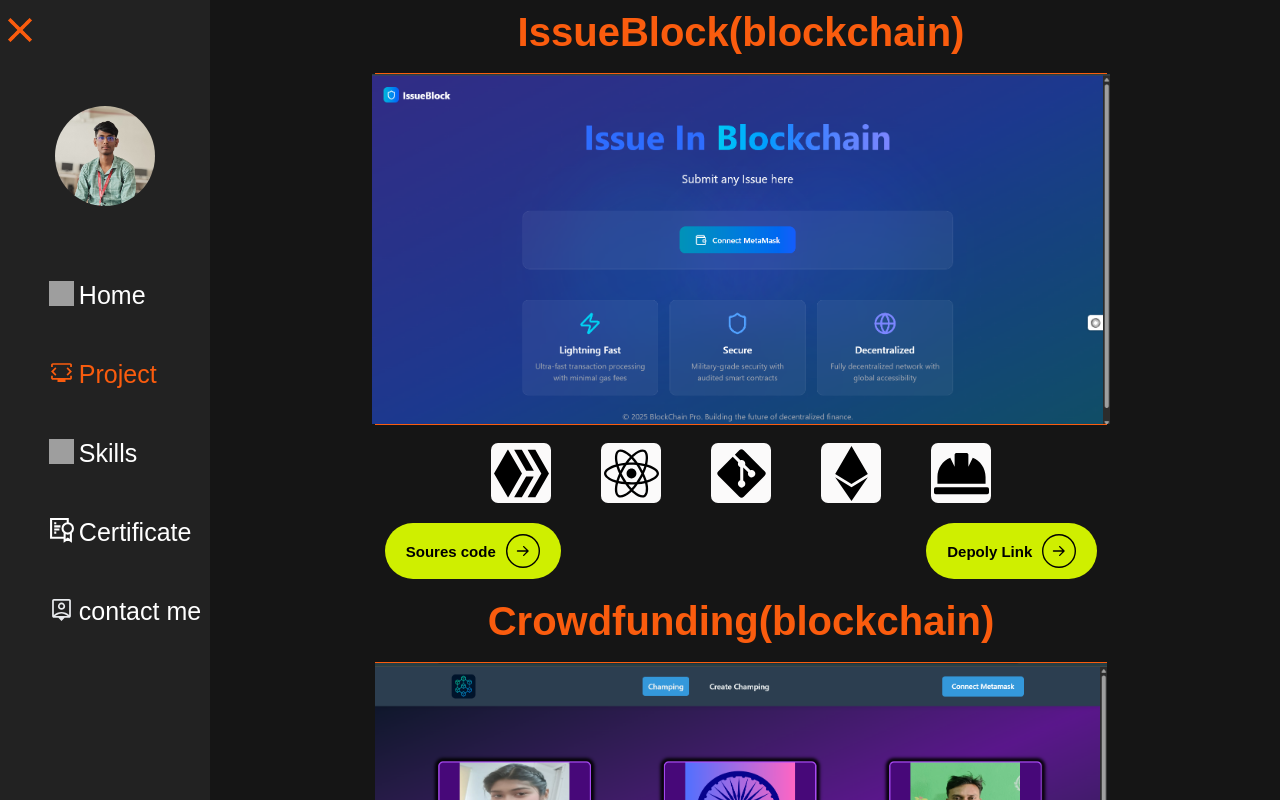
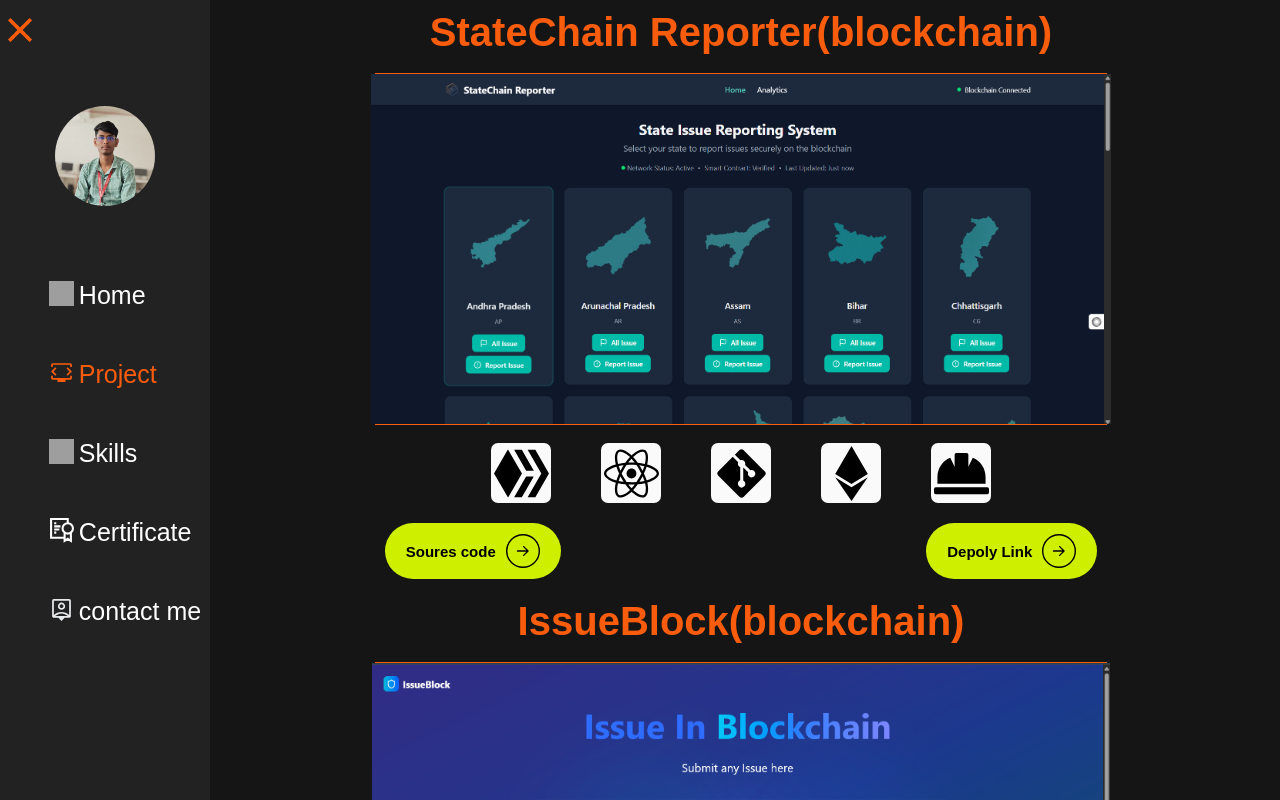
Before and after one commit to skrijwan100/React-portfolio, a React (Create React App) app: page /project in a window 1280 px wide. Shown: the top 800 px of the page. Built offline with nearby package versions, Linux system fonts and the light colour scheme; grey boxes are pictures that could not be loaded; a web font is replaced by a local one.

Commit message:
add new project

```diff
--- a/src/component/Home.js
+++ b/src/component/Home.js
@@ -26,6 +26,8 @@ export default function Home({ navhide, startLoader }) {
             'I am a Web Developer',
             1500, // wait 1s before replacing "Mice" with "Hamsters"
             'I am a MERN  Developer',
+            1500,
+            'I am a Blockchain Developer',
             1500,
             'I am a React Developer',
             1500,
--- a/src/component/Project.js
+++ b/src/component/Project.js
@@ -17,6 +17,7 @@ import solvemate from "../assets/slovemate.png"
 import npmauth from "../assets/Screenshot 2025-07-11 003811.png"
 import block1 from "../assets/block1.png"
 import block2 from "../assets/block2.png"
+import block3 from "../assets/block3.png"
 import { FaReact, FaHtml5, FaPython } from "react-icons/fa6";
 import { FaNodeJs, FaCss3Alt, FaBootstrap, FaGitAlt } from "react-icons/fa";
 import { SiMongodb, SiExpress, SiFlask } from "react-icons/si";
@@ -30,6 +31,78 @@ export default function Project({ navhide }) {
     <div style={{ backgroundColor: "#151515", paddingTop: "10px", color: "white" }}>
       <div className="main-project-box" style={{ marginLeft: navhide ? "80px" : "202px", transition: "margin-left 0.4s ease-in-out" }}>
 
+        <div className="project-box" id='frist1'>
+          <div className="title-box">StateChain Reporter(blockchain)</div>
+          <div className="vedio-box" style={{ display: "flex", alignItems: "center", justifyContent: "center", margin: "18px 0px" }}>
+            <div className="vedio" style={{ height: "350px", width: "57vw", border: "1px solid #fa5c0e", display: "flex", alignItems: "center", justifyContent: "center" }}>
+              <img className='resclass' src={block3} alt="" style={{ height: "350px" }} />
+            </div>
+          </div>
+          <div className="about-box">
+            <div className="tech-stack" style={{ display: "flex", justifyContent: "center", gap: "50px", flexWrap: "wrap", marginBottom: "20px" }}>
+              <div className="img-box">
+                <SiHiveBlockchain style={{ height: "55px", width: "55px", color: "black" }} />
+              </div>
+              <div className="img-box">
+                <FaReact style={{ height: "55px", width: "55px", color: "black" }} />
+              </div>
+
+              <div className="img-box">
+                <FaGitAlt style={{ height: "55px", width: "55px", color: "black" }} />
+
+              </div>
+              <div className="img-box">
+                <FaEthereum style={{ height: "55px", width: "55px", color: "black" }} />
+
+              </div>
+              <div className="img-box">
+                <FaHardHat style={{ height: "55px", width: "55px", color: "black" }} />
+
+              </div>
+            </div>
+            <div className="link-box" style={{ display: "flex", alignItems: "center", justifyContent: "space-around", marginBottom: "20px" }}>
+              <div className="github-link">
+                <Link to="https://github.com/skrijwan100/StateChain-Reporter" target='_blank' style={{ textDecoration: "none" }}><button className='code-btn'>
+                  <span>Soures code</span>
+                  <svg
+                    xmlns="http://www.w3.org/2000/svg"
+                    fill="none"
+                    viewBox="0 0 74 74"
+                    height="34"
+                    width="34"
+                  >
+                    <circle strokeWidth="3" stroke="black" r="35.5" cy="37" cx="37"></circle>
+                    <path
+                      fill="black"
+                      d="M25 35.5C24.1716 35.5 23.5 36.1716 23.5 37C23.5 37.8284 24.1716 38.5 25 38.5V35.5ZM49.0607 38.0607C49.6464 37.4749 49.6464 36.5251 49.0607 35.9393L39.5147 26.3934C38.9289 25.8076 37.9792 25.8076 37.3934 26.3934C36.8076 26.9792 36.8076 27.9289 37.3934 28.5147L45.8787 37L37.3934 45.4853C36.8076 46.0711 36.8076 47.0208 37.3934 47.6066C37.9792 48.1924 38.9289 48.1924 39.5147 47.6066L49.0607 38.0607ZM25 38.5L48 38.5V35.5L25 35.5V38.5Z"
+                    ></path>
+                  </svg>
+                </button></Link>
+
+              </div>
+              <div className="depoly-link">
+                <Link to="https://state-chain-reporter.vercel.app/" target='_blank' style={{ textDecoration: "none" }}><button className='code-btn'>
+                  <span>Depoly Link</span>
+                  <svg
+                    xmlns="http://www.w3.org/2000/svg"
+                    fill="none"
+                    viewBox="0 0 74 74"
+                    height="34"
+                    width="34"
+                  >
+                    <circle strokeWidth="3" stroke="black" r="35.5" cy="37" cx="37"></circle>
+                    <path
+                      fill="black"
+                      d="M25 35.5C24.1716 35.5 23.5 36.1716 23.5 37C23.5 37.8284 24.1716 38.5 25 38.5V35.5ZM49.0607 38.0607C49.6464 37.4749 49.6464 36.5251 49.0607 35.9393L39.5147 26.3934C38.9289 25.8076 37.9792 25.8076 37.3934 26.3934C36.8076 26.9792 36.8076 27.9289 37.3934 28.5147L45.8787 37L37.3934 45.4853C36.8076 46.0711 36.8076 47.0208 37.3934 47.6066C37.9792 48.1924 38.9289 48.1924 39.5147 47.6066L49.0607 38.0607ZM25 38.5L48 38.5V35.5L25 35.5V38.5Z"
+                    ></path>
+                  </svg>
+                </button></Link>
+
+              </div>
+
+            </div>
+          </div>
+        </div>
         <div className="project-box" id='frist1'>
           <div className="title-box">IssueBlock(blockchain)</div>
           <div className="vedio-box" style={{ display: "flex", alignItems: "center", justifyContent: "center", margin: "18px 0px" }}>
```
Also changed, not shown: src/assets/block3.png (added).
